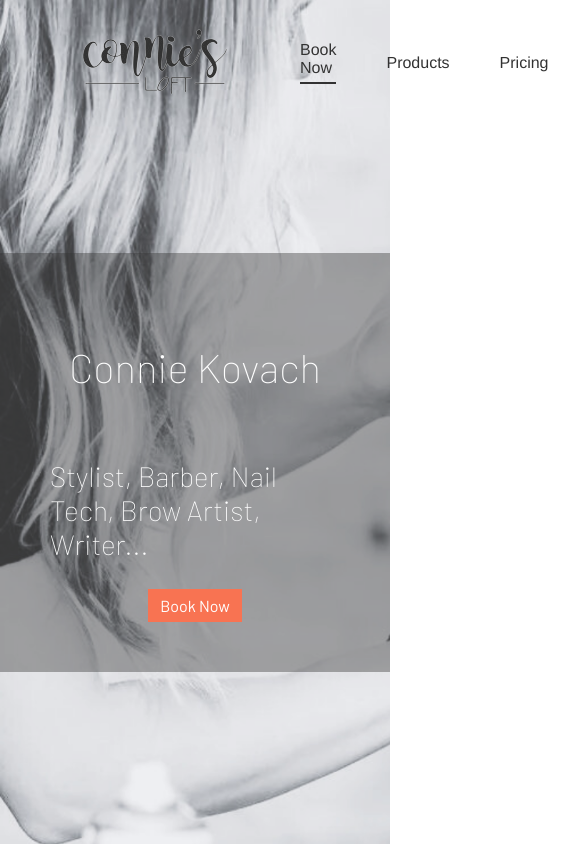
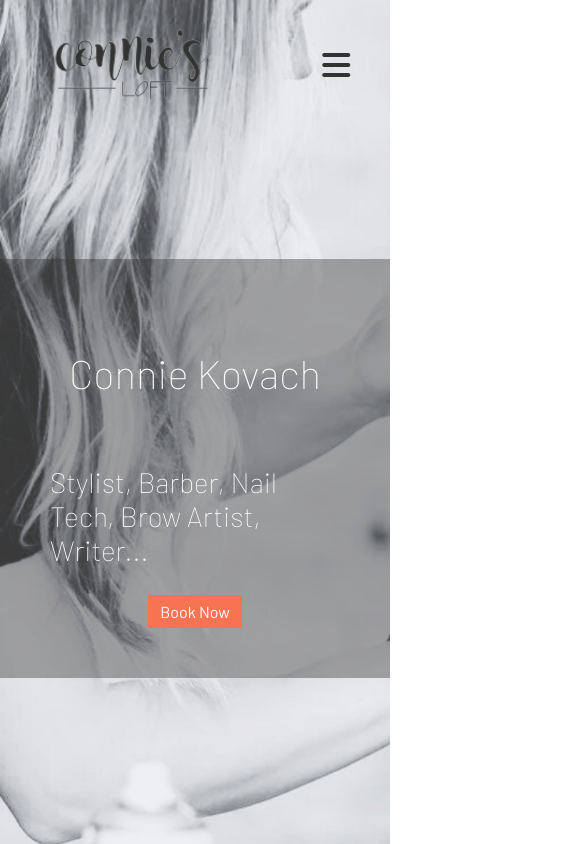
Before and after one commit to joeschueren/loft-frontend, a React (Create React App) app: page / in a window 390 px wide. Shown: the top 844 px of the page, 585 px wide, since content can reach past the window. Built offline with nearby package versions, Linux system fonts and the light colour scheme.

Commit message:
added responsiveness to landing page

```diff
--- a/src/components/Home/Home.tsx
+++ b/src/components/Home/Home.tsx
@@ -1,7 +1,12 @@
+import { useEffect } from "react";
 import "./home.css";
 import Navbar from "./Navbar/Navbar";
 
 const Home: React.FC = () => {
+
+    useEffect(()=>{
+        document.title = "Connie's Loft | Mentor, OH"
+    })
     return(<div className="home-container">
         <div className="landing">
             <Navbar/>
--- a/src/components/Home/Navbar/Navbar.css
+++ b/src/components/Home/Navbar/Navbar.css
@@ -5,6 +5,12 @@
     flex-direction: row;
     justify-content: space-evenly;
     padding: 0px 10%;
+}
+
+.mobile-div{
+    display: flex;
+    flex-direction: row;
+    justify-content: space-between;
 }
 
 .nav-title{
@@ -37,3 +43,44 @@
 .fa-solid, .fa-brands{
     padding: 15px;
 }
+
+.mobile{
+    display: none;
+    padding: 10px;
+}
+
+@media(max-width: 1250px){
+    .navbar{
+        padding: 0px 2.5%;
+    }
+}
+
+@media(max-width: 1024px){
+    .mobile{
+        display: block;
+        display: flex;
+        justify-content: center;
+        align-items: center;
+    }
+
+    .navbar{
+        flex-direction: column;
+        z-index: 1;
+    }
+
+    .nav-item{
+        display: none;
+        background: var(--main-rgb-overlay);
+    }
+
+    .toggled{
+        display: block;
+        margin: 20px;
+        padding-left: 5%;
+    }
+
+    .fa-solid, .fa-brands{
+        padding-left: 0px;
+        padding-right: 20px;
+    }
+}
--- a/src/components/Home/Navbar/Navbar.tsx
+++ b/src/components/Home/Navbar/Navbar.tsx
@@ -1,22 +1,35 @@
 import "./Navbar.css";
+import { useState } from "react";
 
 const Navbar: React.FC = () => {
+
+    const [isToggled, setIsToggled] : [Boolean, any] = useState(false);
+
+    const handleToggle = (e: any) => {
+        setIsToggled(!isToggled);
+    }
+
     return(
         <div id="navbar" className="navbar">
-            <img className="nav-title" src="connie-logo.png"></img>
-            <div className="nav-item">
+            <div className="mobile-div">
+                <img className="nav-title" src="connie-logo.png"></img>
+                <div className="mobile">
+                    <i className="fa-solid fa-bars fa-2xl" onClick={handleToggle}></i>
+                </div>
+            </div>
+            <div className={isToggled ? "toggled" : "nav-item"}>
                 <a className="nav-anchor highlight" href="https://squareup.com/appointments/book/1777575f-8e5d-4fd8-a8c1-9090c96a8e93/QBQKMCHE0AJXV/services">Book Now</a>
             </div>
-            <div className="nav-item">
+            <div className={isToggled ? "toggled" : "nav-item"}>
                 <a className="nav-anchor" href="https://shop.saloninteractive.com/store/ConniesLoft">Products</a>
             </div>
-            <div className="nav-item">
+            <div className={isToggled ? "toggled" : "nav-item"}>
                 <a className="nav-anchor" href="/pricing">Pricing</a>
             </div>
-            <div className="nav-item">
+            <div className={isToggled ? "toggled" : "nav-item"}>
                 <a className="nav-anchor" href="/blog">Blog</a>
             </div>
-            <div className="nav-item">
+            <div className={isToggled ? "toggled" : "nav-item"}>
                 <a className="nav-anchor" href="https://www.facebook.com/conniesloft3">
                     <i className="fa-brands fa-facebook fa-xl"></i>
                 </a>
--- a/src/components/Home/home.css
+++ b/src/components/Home/home.css
@@ -41,3 +41,9 @@
     font-size: 1.75rem;
     color: white;
 }
+
+@media(max-width: 1024px){
+    .landing{
+        background-size: cover contain;
+    }
+}
```
